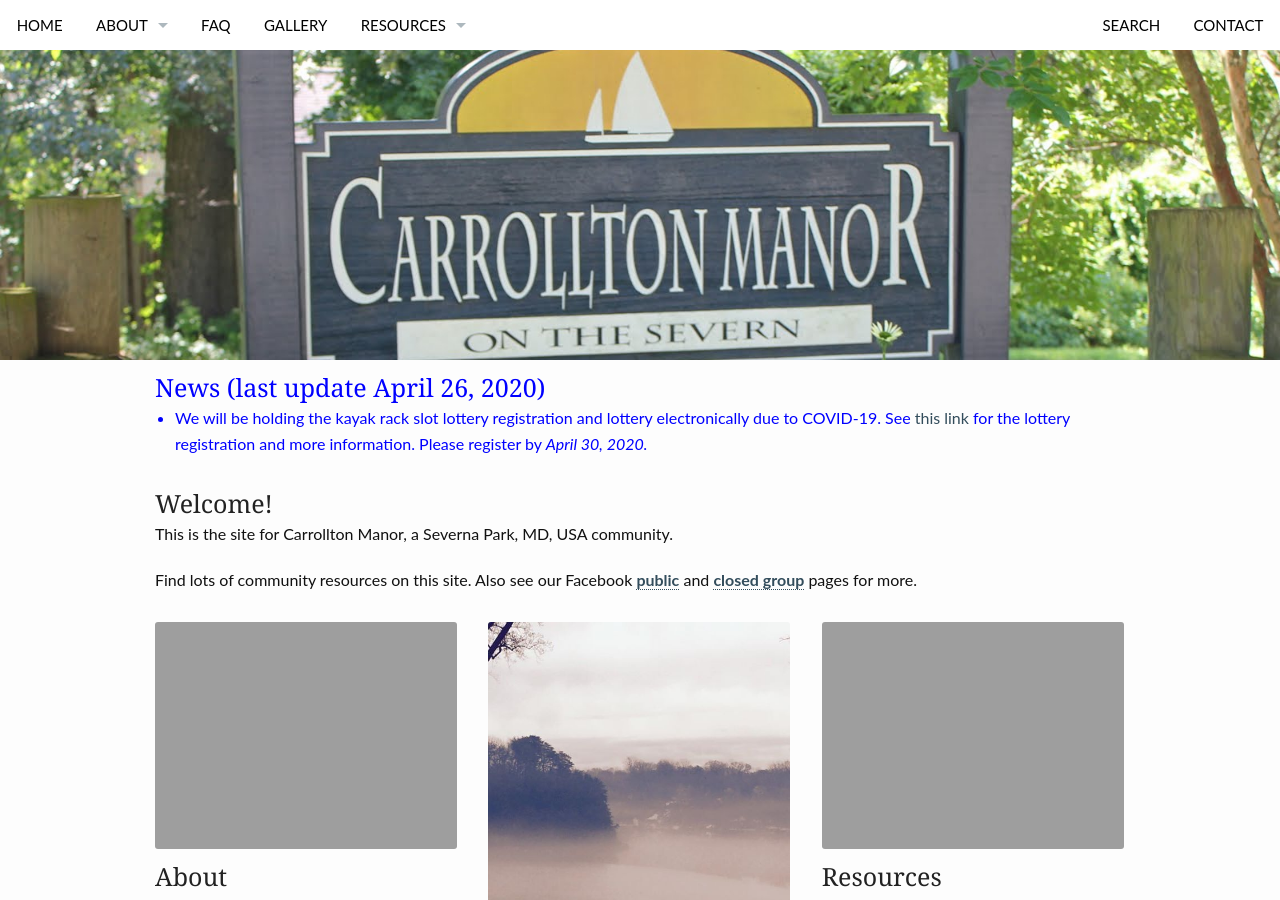
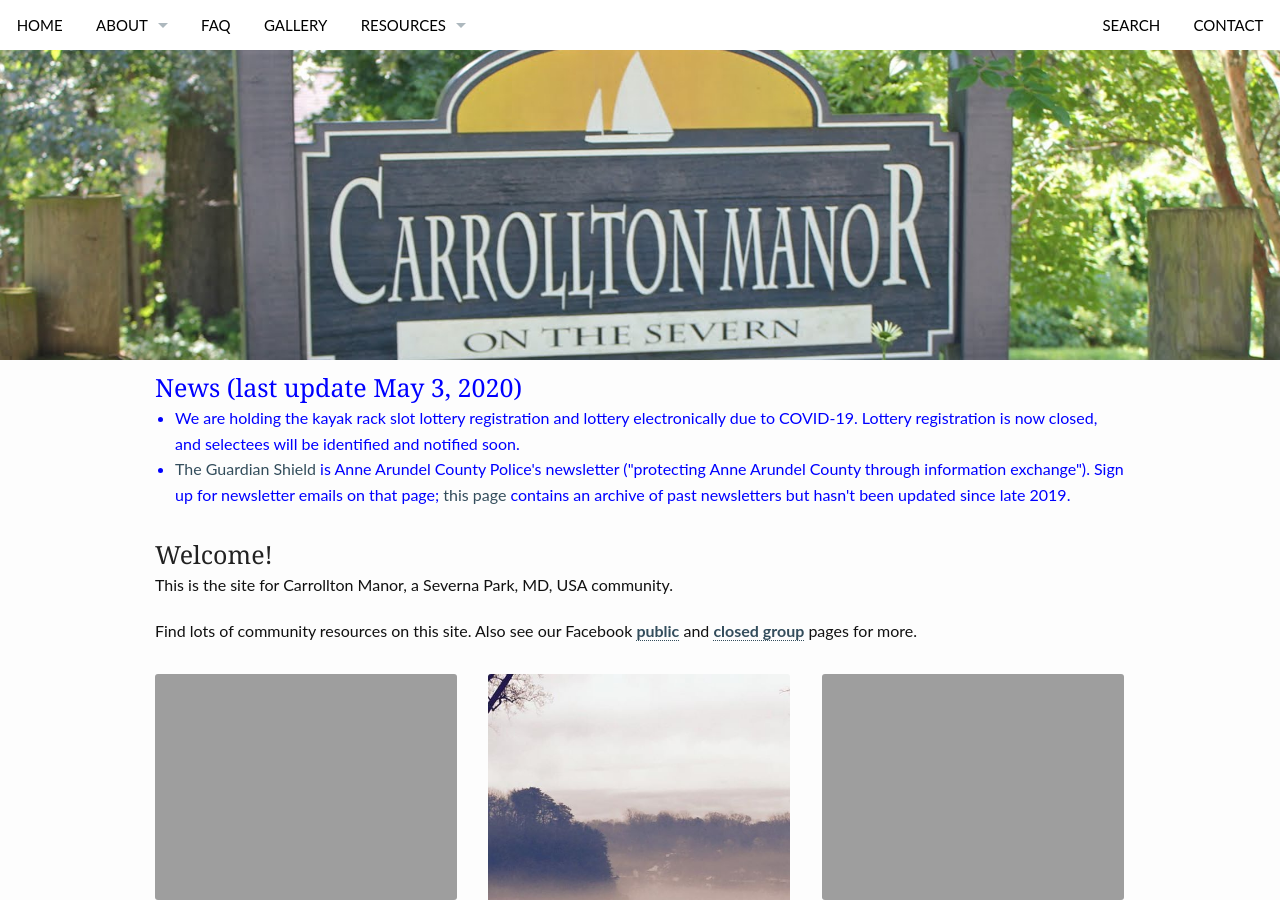
Before and after one commit to carrolltonmanor/carrolltonmanor.github.io, a Jekyll site: the page built from index.md, in a window 1280 px wide and 900 px high. Built offline with Jekyll 4.4.1, drawn with Linux system fonts in a browser that asks for light colours.

Commit message:
updating front page

```diff
--- a/_layouts/frontpage.html
+++ b/_layouts/frontpage.html
@@ -14,9 +14,10 @@ format: blog-index
 {% endcomment %}
 <div class="row">
     <div class="medium-12 columns">
-	    <h2 class="font-size-h3 t10" style="color:blue;">News (last update April 26, 2020)</h2>
-	    <ul>
-		    <li style="color:blue;">We will be holding the kayak rack slot lottery registration and lottery electronically due to COVID-19.  See <a href="https://forms.gle/cnfuhD3YXq47hd9T8">this link</a> for the lottery registration and more information.  Please register by <em>April 30, 2020.</em></li>
+	    <h2 class="font-size-h3 t10" style="color:blue;">News (last update May 3, 2020)</h2>
+	    <ul style="color:blue;">
+		    <li>We are holding the kayak rack slot lottery registration and lottery electronically due to COVID-19.  Lottery registration is now closed, and selectees will be identified and notified soon.</li>
+		    <li><a href="https://www.aapdguardianshield.org">The Guardian Shield</a> is Anne Arundel County Police's newsletter ("protecting Anne Arundel County through information exchange").  Sign up for newsletter emails on that page; <a href="https://www.aapdguardianshield.org/guardian-newsletters.html">this page</a> contains an archive of past newsletters but hasn't been updated since late 2019.</li>
 	    </ul>
     </div><!-- /.medium-12.columns -->
 </div>
```
